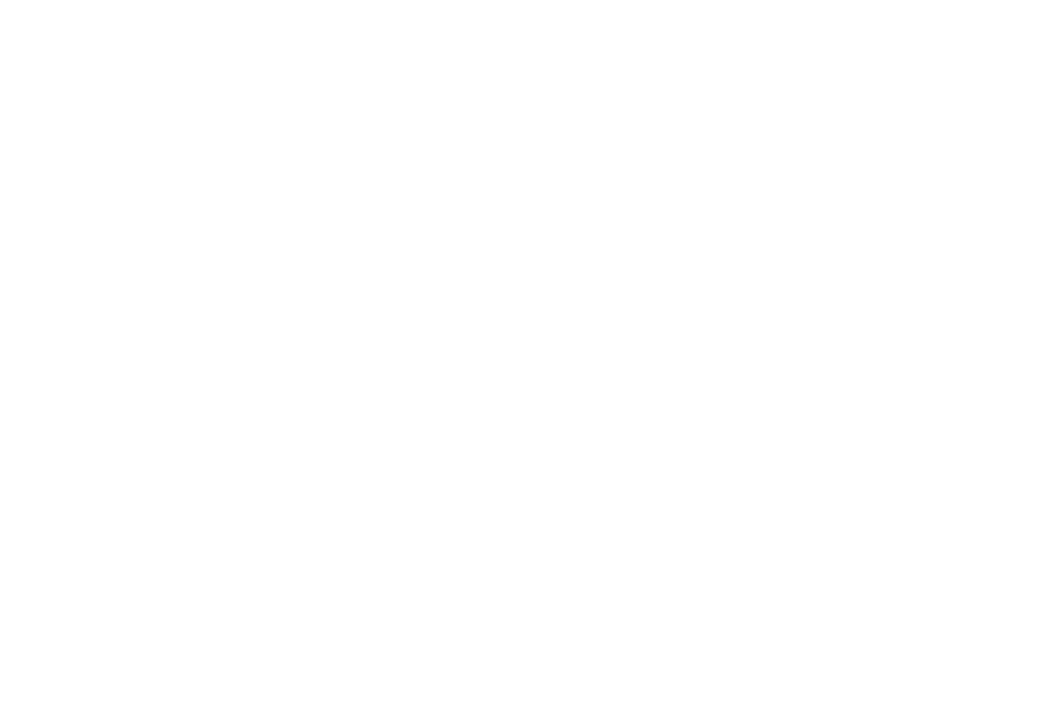
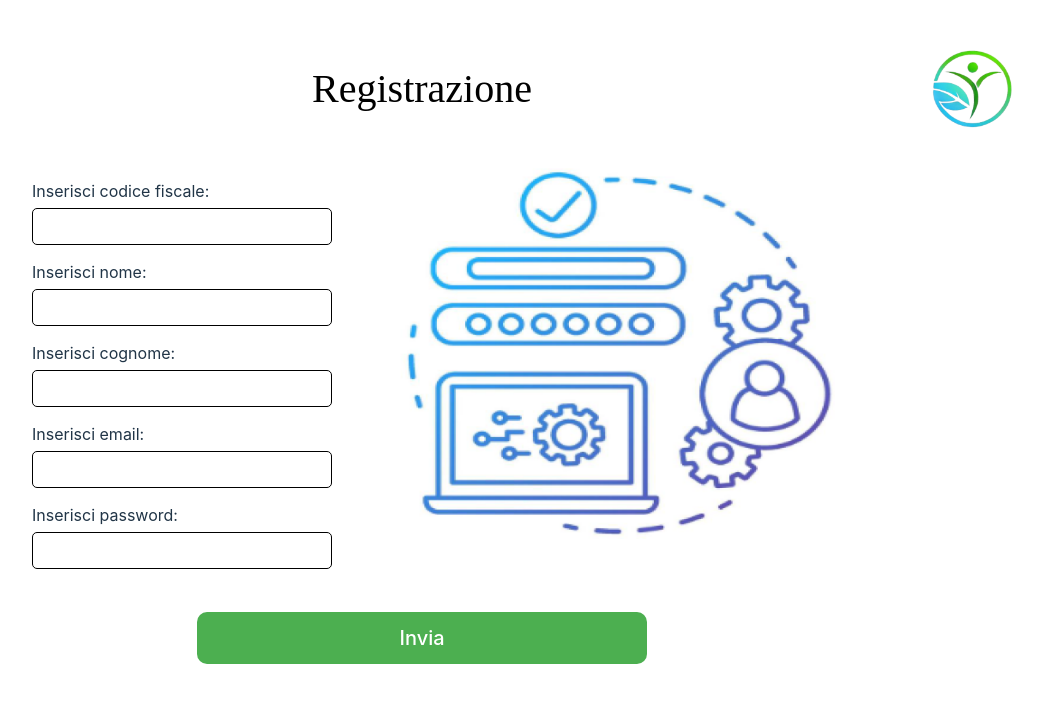
Before and after one commit to gabrytel/T-C, a React (Vite) app: page /registrazione in a window 1280 px wide. Before the commit this address had no page. Shown: the top 702 px of the page, without its empty margins (218-1261 px from the left). Built offline with nearby package versions, Linux system fonts and the light colour scheme.

Commit message:
Miglioramento pagina di login e creazione di link ad altre pagine

```diff
--- a/src/Accesso/Login.css
+++ b/src/Accesso/Login.css
@@ -1,6 +1,6 @@
 .logoLogin
 {
-    margin-top:-200px;
+    margin-top:-100px;
     width: 390px;
     height: 409px;
     display: block;
@@ -17,7 +17,7 @@
     margin-left: 50px;
     width: 200px;
     height: 50px;
-    background-color: #00d7f8;
+    background: linear-gradient(to right,rgb(0, 221, 255), rgb(51, 183, 51));
     border: none;
     color: rgb(0, 0, 0);
     text-align: center;
@@ -53,7 +53,7 @@
 
 }
 
-.TastoLogin
+.login-button-cliente
 {
     width: 100%;
     background-color: #21c73d;
@@ -64,15 +64,40 @@
     border-radius: 10px;
     display: inline-block;
     font-size: 16px;
-    line-height: 50px;
+    line-height: 30px;
     cursor: pointer;
-    margin-top: 150px;
+    margin-top: 20px;
     margin-left: 15px;
 
 }
 
-.login-button-cliente
+
+
+.OppureTasto
 {
-    background-color: #21c73d;
+    margin-left: 30px;
+    margin-top: 20px;
+}
+
+.register-button
+{
+    width: 100%;
+    background-color: #2aeeee;
     border: none;
+    color: rgb(0, 0, 0);
+    text-align: center;
+    text-decoration: none;
+    border-radius: 10px;
+    display: inline-block;
+    font-size: 16px;
+    line-height: 30px;
+    cursor: pointer;
+    margin-top: 20px;
+    margin-left: 15px;
 }
+
+.ForgotPassword
+{
+    margin-left: 30px;
+    margin-top: 150px;
+}
--- a/src/Accesso/Login.jsx
+++ b/src/Accesso/Login.jsx
@@ -25,11 +25,27 @@ function Login()
           <input type="password" id="password" className="input-field" aria-label="Password" />
     </div>
 
-    <div className='TastoLogin'>
-    {/*creami un tasto che mi porta alla pagina di login*/}
+    <div className="ForgotPassword">
+        <Link to="/resetPassword">Password dimenticata?</Link>
+    </div>
+
+   <div>
     <Link to="/pianiCliente">
       <button className="login-button-cliente">
         Accedi
+      </button>
+    </Link>
+    </div>
+
+    <div className = 'OppureTasto'>
+      Oppure
+    </div>
+
+
+    <div>
+    <Link to="/registrazione">
+      <button className="register-button">
+        Registrati
       </button>
     </Link>
     </div>
--- a/src/App.jsx
+++ b/src/App.jsx
@@ -7,6 +7,8 @@ import ChiSiamo from './ChiSiamo'
 import Contatti from './Contatti'
 import Esperti from './Esperti'
 import PianiCliente from './PianiCliente'
+import Registrazione from './Registrazione'
+import ResetPassword from './ResetPassword'
 
 {/*"app.jsx lo fa per tutte le pagine quindi nn bisogna inserirlo nelle altre"*/}
 
@@ -37,6 +39,12 @@ function App()
         {/*"/pianiCliente" è la pagina dei piani cliente*/}
         <Route path="/pianiCliente" element={<PianiCliente />} />
 
+        {/*"/registrazione" è la pagina di registrazione*/}
+        <Route path="/registrazione" element={<Registrazione />} />
+
+        {/*"/resetPassword" è la pagina di reset password*/}
+        <Route path="/resetPassword" element={<ResetPassword />} />
+
 
 
       </Routes>
--- /dev/null
+++ b/src/Registrazione.css
@@ -0,0 +1,83 @@
+.logoRegistrazione
+{
+    position: fixed;   /* Fissa il logo rispetto alla viewport */
+    top: 20px;         /* Distanza dal bordo superiore */
+    right: 20px;       /* Distanza dal bordo destro */
+    width: 150px;
+    height: 155px;
+    z-index: 1000;     /* Garantisce che il logo rimanga sopra gli altri elementi */
+}
+
+.campo
+  {
+    margin-bottom: 15px;
+  }
+
+  .campo label
+  {
+    display: block;
+    margin-bottom: 5px;
+  }
+
+  .input-DatiRegistrazione
+  {
+    display: block;
+    width: 100%;
+    box-sizing: border-box;
+    padding: 10px;
+    border: 1px solid #000;
+    border-radius: 5px;
+  }
+
+
+/* Contenitore generale per form e immagine */
+.container
+{
+    display: flex;
+    align-items: flex-start;
+    gap: 20px;                 /* Spazio orizzontale fra form e immagine */
+    margin: 20px;
+  }
+
+  /* Form a sinistra */
+  .DatiRegistrazione
+  {
+    width: 300px;
+    text-align: left;
+    margin-left: 40px;
+    margin-top: 20px;
+  }
+
+  /* Immagine a destra */
+  .imgRegistrazione
+  {
+    width: 500px;
+    height: 380px;
+    z-index: 1000;
+  }
+
+  .Registrazione
+  {
+    display: flex;
+    flex-direction: column;
+    align-items: center;
+    justify-content: center;
+    margin-top: -70px;
+    color: black;
+    font-family: 'Times New Roman', Times, serif;
+    font-size: 40px;
+  }
+
+
+.button-DatiRegistrazione
+{
+    background-color: #4CAF50;
+    color: white;
+    padding: 14px 20px;
+    margin: 8px 0;
+    border: none;
+    border-radius: 10px;
+    cursor: pointer;
+    width: 50%;
+    font-size: 20px;
+}
--- /dev/null
+++ b/src/Registrazione.jsx
@@ -0,0 +1,88 @@
+import React from 'react';
+import { Link } from 'react-router-dom';
+import './Registrazione.css';
+
+function Registrazione()
+{
+  return (
+    <>
+    <div>
+    <img src= "/logo.png" alt="logo"
+    className='logoRegistrazione'/>
+    </div>
+
+    <p className="Registrazione">Registrazione</p>
+
+    <div class="container">
+
+    <div className="DatiRegistrazione">
+
+      <div className="campo">
+        <label htmlFor="codiceFiscale" className="CF">Inserisci codice fiscale:</label>
+        <input
+          type="text"
+          id="codiceFiscale"
+          className="input-DatiRegistrazione"
+          aria-label="codice fiscale"
+        />
+      </div>
+
+      <div className="campo">
+        <label htmlFor="nome" className="NomeUtente">Inserisci nome:</label>
+        <input
+          type="text"
+          id="nome"
+          className="input-DatiRegistrazione"
+          aria-label="nome"
+        />
+      </div>
+
+      <div className="campo">
+        <label htmlFor="cognome" className="CognomeUtente">Inserisci cognome:</label>
+        <input
+          type="text"
+          id="cognome"
+          className="input-DatiRegistrazione"
+          aria-label="cognome"
+        />
+      </div>
+
+      <div className="campo">
+        <label htmlFor="mail" className="MailUtente">Inserisci email:</label>
+        <input
+          type="text"
+          id="mail"
+          className="input-DatiRegistrazione"
+          aria-label="mail"
+        />
+
+      </div>
+
+      <div className="campo">
+        <label htmlFor="passwordUtente" className="PasswordUtente">Inserisci password:</label>
+        <input
+          type="text"
+          id="passwordUtente"
+          className="input-DatiRegistrazione"
+          aria-label="passwordUtente"
+        />
+
+      </div>
+
+    </div>
+    <img src= "/registrazione.png" alt="registrazione"
+    className='imgRegistrazione'/>
+
+    </div>
+
+    <div className="BottoneDatiRegistrazione">
+
+      <button type="submit" className="button-DatiRegistrazione">Invia</button>
+
+    </div>
+
+    </>
+  );
+}
+
+export default Registrazione;
--- /dev/null
+++ b/src/ResetPassword.css
@@ -0,0 +1,54 @@
+.logoResetPassword
+{
+    position: fixed;   /* Fissa il logo rispetto alla viewport */
+    top: 20px;         /* Distanza dal bordo superiore */
+    right: 20px;       /* Distanza dal bordo destro */
+    width: 150px;
+    height: 155px;
+    z-index: 1000;     /* Garantisce che il logo rimanga sopra gli altri elementi */
+}
+
+.RecuperaPassword
+{
+  position: absolute;
+  left: 41%;
+  width: 200px;
+  margin-top: 0px;
+  background: rgba(255, 255, 255, 0.8);
+  padding: 50px;
+  border-radius: 10px;
+  box-shadow: 0 4px 6px rgba(0, 0, 0, 0.1);
+  border: 4px solid #000000; ;
+  border-image: linear-gradient(to right,
+                                rgb(0, 221, 255),
+                                rgb(51, 183, 51),
+                                #1ccf22) 1;
+}
+
+.input-NuovaPassword
+{
+    width: 100%;
+    padding: 10px;
+    margin-left: -10px;
+    border: 1px solid #000000;
+    border-radius: 5px;
+
+}
+
+.BottoneResetPassword
+{
+  width: 100%;
+  background: linear-gradient(to right,rgb(0, 221, 255), rgb(51, 183, 51));
+  color: rgb(0, 0, 0);
+  text-align: center;
+  text-decoration: none;
+  border-radius: 10px;
+  display: inline-block;
+  font-size: 16px;
+  line-height: 50px;
+  cursor: pointer;
+  margin-top: 250px;
+  margin-left: 15px;
+  border: none;
+
+}
--- /dev/null
+++ b/src/ResetPassword.jsx
@@ -0,0 +1,33 @@
+import React from 'react';
+import { Link } from 'react-router-dom';
+import './ResetPassword.css';
+
+function ResetPassword()
+{
+    return (
+        <>
+        <div>
+            <img src= "/logo.png" alt="logo"
+            className='logoResetPassword'/>
+        </div>
+
+        <div className="RecuperaPassword">
+          <label htmlFor="nuova password" className="NuovaPassword">Inserisci nuova password:</label>
+          <input type="nuova password" id="nuova password" className="input-NuovaPassword" aria-label="nuova password" />
+
+          <label htmlFor="password" className="NuovaPasswordInserita">Ripeti nuova password:</label>
+          <input type="password" id="password" className="input-NuovaPassword" aria-label="password" />
+       </div>
+
+       <div className="BottoneResetPassword">
+            <Link to="/login">
+                <button type="submit" className="button-ResetPassword">Invia</button>
+            </Link>
+        </div>
+
+        </>
+
+    );
+}
+
+export default ResetPassword;
```
Also changed, not shown: registrazione.png (added), src/HomePage.css (line endings or trailing spaces).
